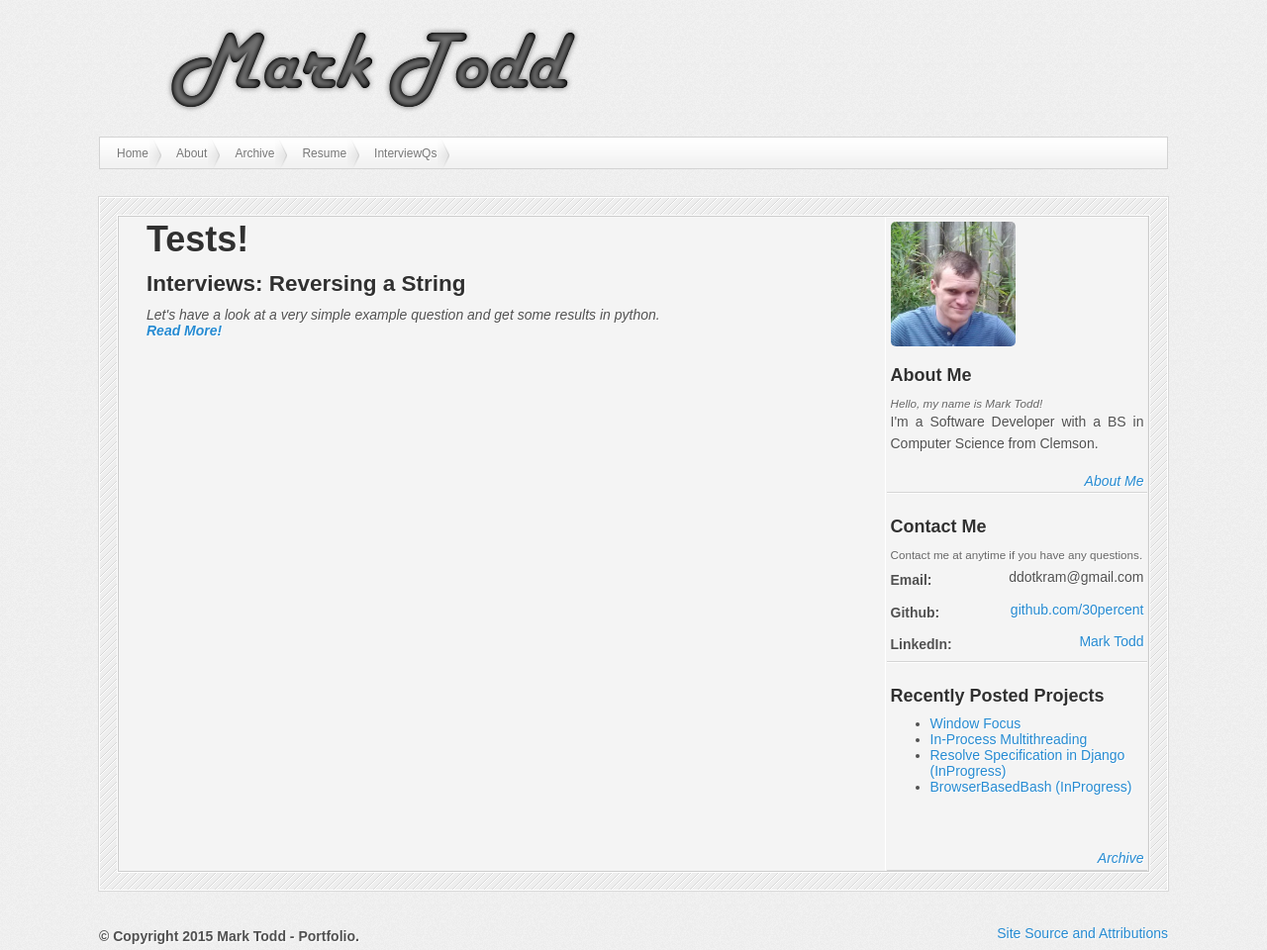
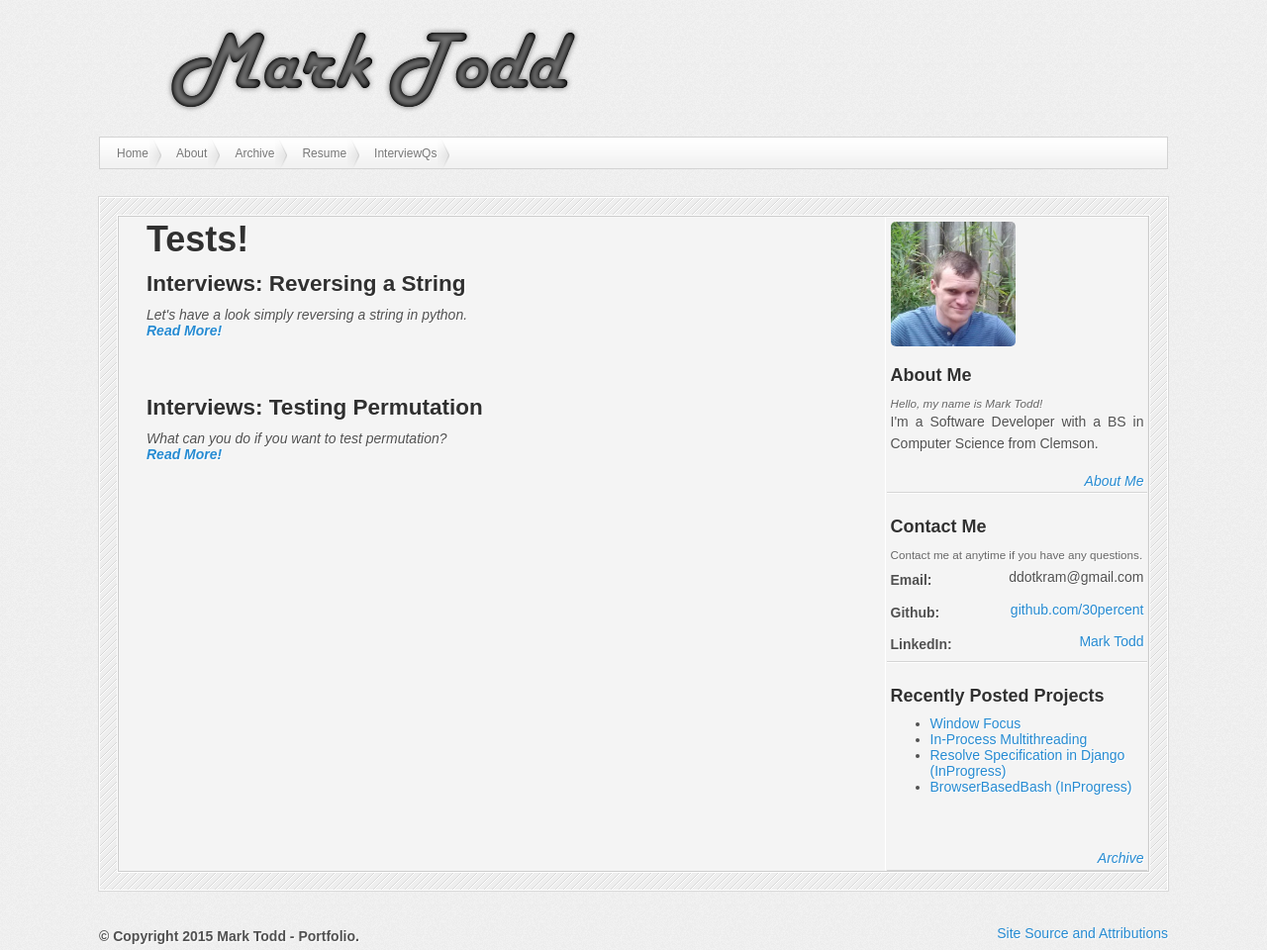
Before and after one commit to 30percent/30percent.github.io, a Jekyll site: the page built from interview.html, in a window 1280 px wide. Shown: the whole page at 99% size. Built offline with Jekyll 4.4.1, drawn with Linux system fonts in a browser that asks for light colours; nearby versions of some CDN libraries.

Commit message:
Adding result of permutation testing, adding gistlink functionality

```diff
--- a/_interviewqs/iq_reversestring.md
+++ b/_interviewqs/iq_reversestring.md
@@ -2,7 +2,9 @@
 title: Interviews&#58; Reversing a String
 layout: interviewpost
 category: blog
-excerpt: Let's have a look at a very simple example question and get some results in python.
+excerpt: Let's have a look simply reversing a string in python.
+index: 0
+gistlink: https://gist.github.com/30percent/227b4bfa2960f5b131d0
 ---
 
 ### Question:
--- /dev/null
+++ b/_interviewqs/permutation.md
@@ -0,0 +1,39 @@
+---
+title: Interviews&#58; Testing Permutation
+layout: interviewpost
+category: blog
+excerpt: What can you do if you want to test permutation?
+index: 1
+gistlink: https://gist.github.com/30percent/582b6943dad32bc5f83b
+---
+
+### Question
+
+*Given two strings, determine if they are permutations of each other*
+
+### Solution
+
+To tackle this one, we're going to use some form of map. Using collections' "defaultdict" allows us to save a bit of floor space by having a default on appending a new key. This leads us to the following:
+
+{% highlight python %}
+def charCount(inStr):
+    charDict = defaultdict(int)
+    for char in inStr:
+        charDict[char] += 1
+    return charDict
+{% endhighlight %}
+
+This function runs through a string character by character and creates a dictionary maintaining the number of each character within the string. Python's default initilization for int is 0, which allows us to do the increment safely for newly created keys.
+
+Once we've got this map, we need to test it compared to another string, we'll do this cleanly using a simple function:
+
+{% highlight python %}
+def isPermutation(leftStr, rightStr):
+    return charCount(leftStr) == charCount(rightStr)
+{% endhighlight %}
+
+What this leaves us with is a very quick, clean way of testing strings at the top level:
+
+{% highlight python %}
+print(isPermutation("aabbccdd","abcdabcd"))
+{% endhighlight %}
--- a/_layouts/interviewpost.html
+++ b/_layouts/interviewpost.html
@@ -4,8 +4,10 @@ layout: default
 
 <article class="post">
   <h1 class="post-title">{{ page.title }}</h1>
-  <div class="metadata">{% if page.date %}<time datetime="{{ page.date | date_to_xmlschema }}" class="post-date">{{ page.date | date_to_string }}</time> {% endif %}{% if page.projectlink %} &raquo; <a href="{{ page.projectlink }}">Source Code</a> {% endif %} </div>
+  <div class="metadata">{% if page.date %}<time datetime="{{ page.date | date_to_xmlschema }}" class="post-date">{{ page.date | date_to_string }}</time> {% endif %}{% if page.projectlink %} &raquo; <a href="{{ page.gistlink }}">Gist Link</a> {% endif %} </div>
   {{ content }}
+
+  <p style="align: right"><i><a href="{{ page.gistlink }}">Click to view the gist</a>
 </article>
 <!--
 <aside class="related">
--- a/interview.html
+++ b/interview.html
@@ -5,7 +5,8 @@ title: Interview Questions
 
 <h1>Tests!</h1>
 <div class="posts">
-  {% for post in site.interviewqs %}
+  {% assign posts = site.interviewqs | sort: 'index' %}
+  {% for post in posts %}
     <article class="post">
       <h3 class="post-title">
         <a href="{{ site.interviewqs.relative_directory }}{{ post.url }}">
```
Also changed, not shown: other parts of _interviewqs/iq_reversestring.md (+1 -1 lines).
